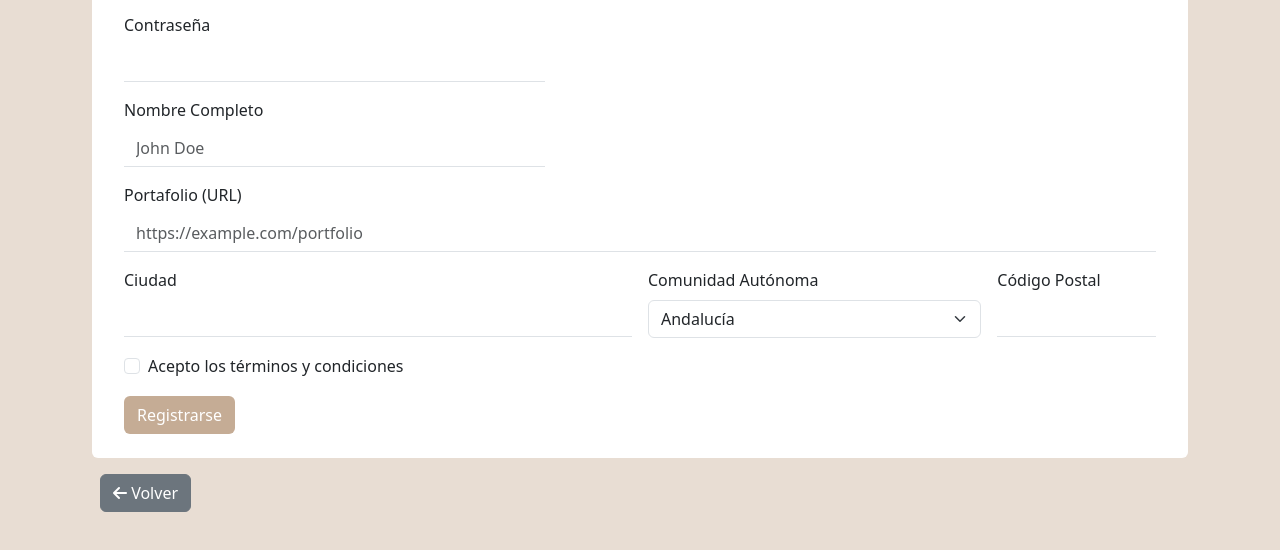
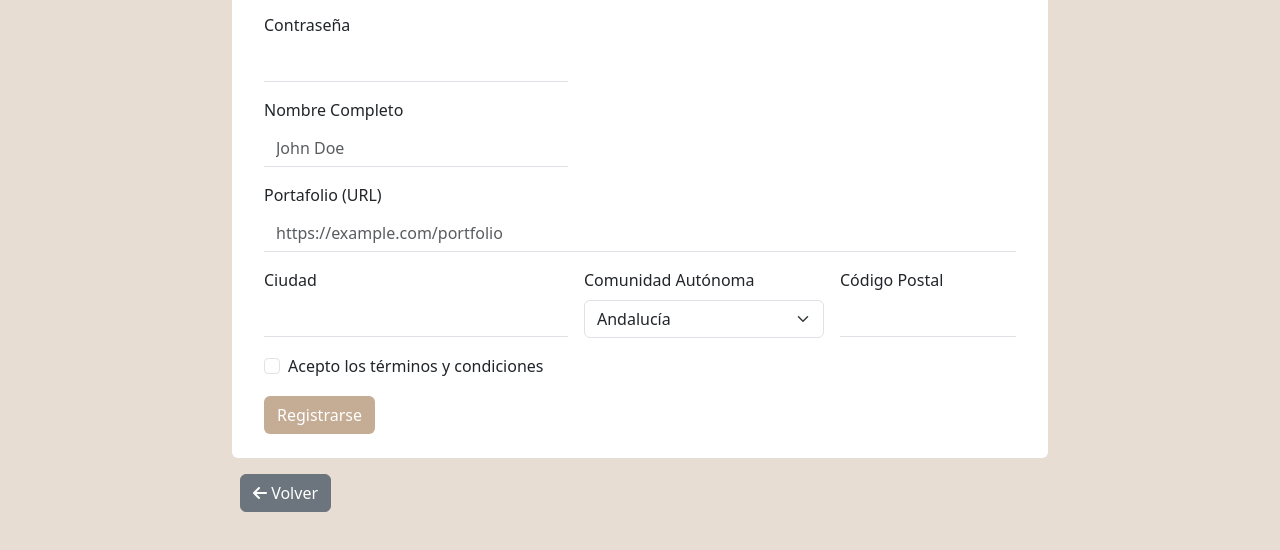
Before and after one commit to marcoossmb/Photography-Page-Boostrap, a plain HTML site: page pages/regsitro.html in a window 1280 px wide. Shown: the part 192-742 px from the top of the page. Drawn offline with nearby package versions, Linux system fonts and the light colour scheme; files whose address does not match are found by name.

Commit message:
finished project v2

```diff
--- a/pages/regsitro.html
+++ b/pages/regsitro.html
@@ -13,7 +13,7 @@
 </head>
 
 <body>
-    <div class="contenedor">
+    <div class="contenedor contenedor__register">
         <h1 class="text-center mb-4 mt-4 fw-bold">Registro de Fotógrafo</h1>
         <form class="row g-3 bg-white rounded p-4 position-relative">
             <img class="rounded position-absolute start-50 img__form" src="../assets/images/registerimage.jpg" alt="">
@@ -36,7 +36,7 @@
                 <input type="url" class="form-control border-top-0 border-start-0 border-end-0 outline-0" id="inputPortfolio" placeholder="https://example.com/portfolio"
                     required>
             </div>
-            <div class="col-md-6">
+            <div class="col-md-5">
                 <label for="inputCity" class="form-label">Ciudad</label>
                 <input type="text" class="form-control border-top-0 border-start-0 border-end-0 outline-0" id="inputCity" required>
             </div>
@@ -65,7 +65,7 @@
                     <option>Melilla</option>
                 </select>
             </div>
-            <div class="col-md-2">
+            <div class="col-md-3">
                 <label for="inputZip" class="form-label">Código Postal</label>
                 <input type="text" class="form-control border-top-0 border-start-0 border-end-0 outline-0" id="inputZip" required>
             </div>
```
